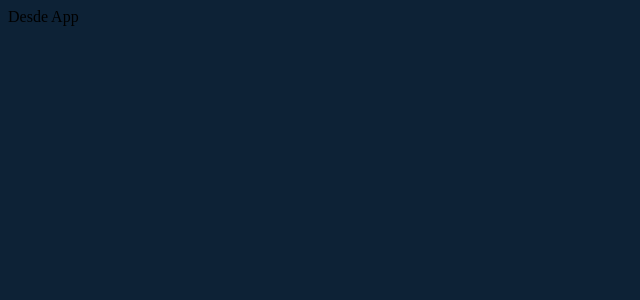
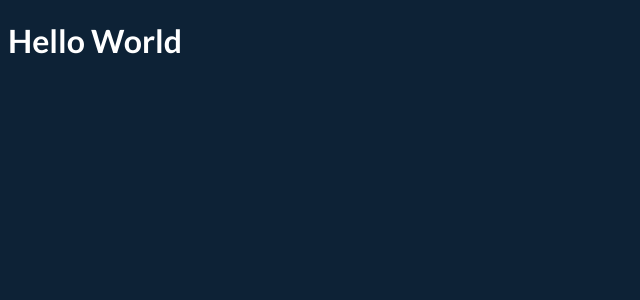
Before and after one commit to psyQore/crypto-app, a React (Vite) app: page / in a window 1280 px wide. Shown: the top 300 px of the page, without its empty margins (0-640 px from the left). Built offline with nearby package versions, Linux system fonts and the light colour scheme.

Commit message:
Se instala styled-componente y se hace un test

```diff
--- a/package.json
+++ b/package.json
@@ -8,6 +8,8 @@
     "preview": "vite preview"
   },
   "dependencies": {
+    "@emotion/react": "^11.9.0",
+    "@emotion/styled": "^11.8.1",
     "react": "^18.0.0",
     "react-dom": "^18.0.0"
   },
--- a/src/App.jsx
+++ b/src/App.jsx
@@ -1,11 +1,17 @@
+import { useState } from "react";
+import styled from "@emotion/styled";
+
+const Heading = styled.h1`
+  font-family: "Lato", sans-serif;
+  color: #fff;
+`;
 
 function App() {
-
   return (
     <div>
-      Desde App
+      <Heading>Hello World</Heading>
     </div>
-  )
+  );
 }
 
-export default App
+export default App;
```
Also changed, not shown: 1 other file (tests, documents, lock files or other folders).
